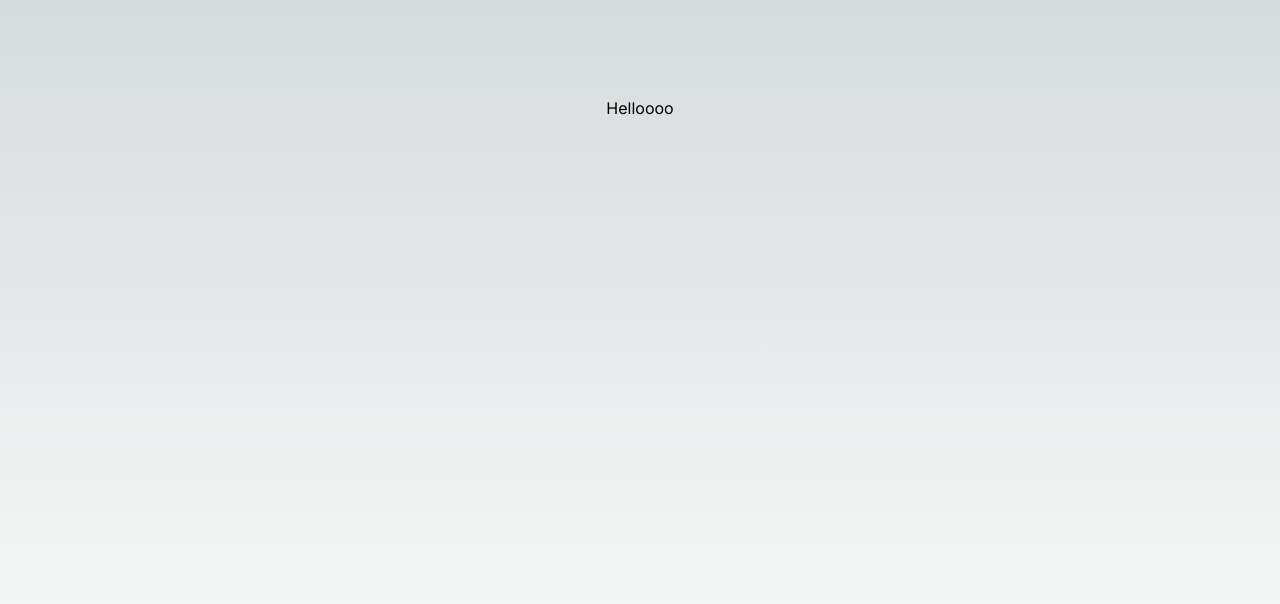
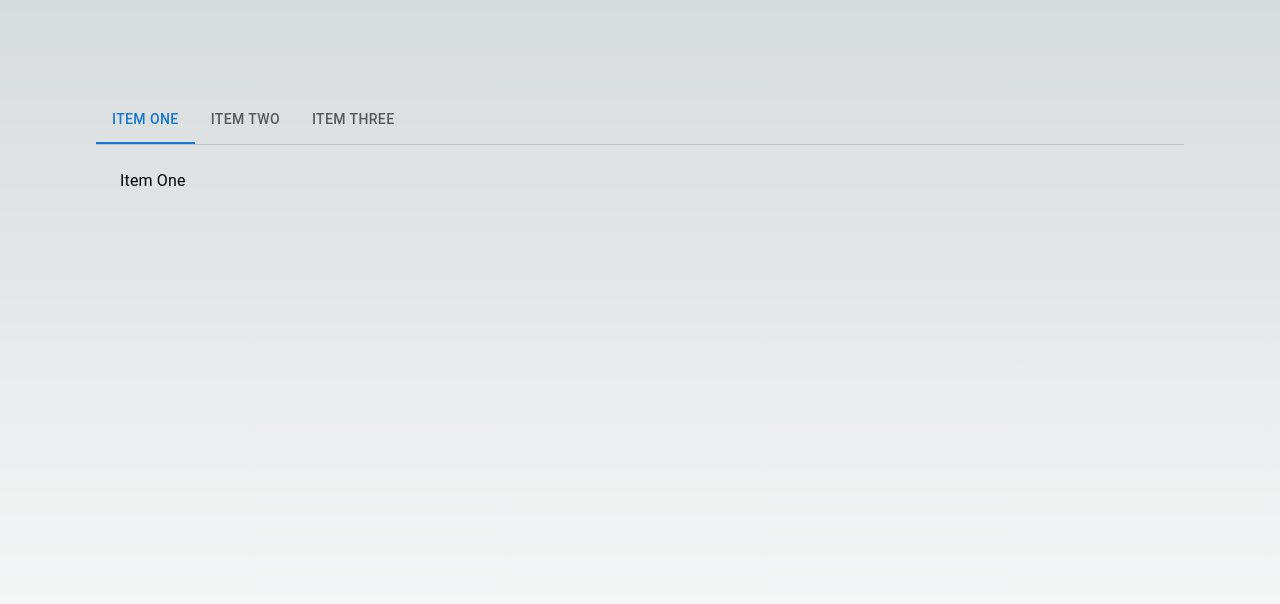
Before and after one commit to NabilKhattab37/Spending-Tracker, a Next.js app: page / in a window 1280 px wide. Shown: the top 604 px of the page. Built offline with nearby package versions, Linux system fonts and the light colour scheme.

Commit message:
testing stuff

```diff
--- a/package.json
+++ b/package.json
@@ -9,11 +9,16 @@
     "lint": "next lint"
   },
   "dependencies": {
+    "@emotion/react": "^11.11.1",
+    "@emotion/styled": "^11.11.0",
+    "@mui/icons-material": "^5.14.9",
+    "@mui/material": "^5.14.10",
     "autoprefixer": "10.4.16",
     "eslint": "8.50.0",
     "eslint-config-next": "13.5.2",
     "next": "13.5.2",
     "postcss": "8.4.30",
+    "prop-types": "^15.8.1",
     "react": "18.2.0",
     "react-dom": "18.2.0",
     "tailwindcss": "3.3.3"
--- /dev/null
+++ b/src/app/(Pages)/Dashboard/RecipeReviewCard.js
@@ -0,0 +1,68 @@
+import * as React from 'react';
+import PropTypes from 'prop-types';
+import Tabs from '@mui/material/Tabs';
+import Tab from '@mui/material/Tab';
+import Typography from '@mui/material/Typography';
+import Box from '@mui/material/Box';
+
+function CustomTabPanel(props) {
+    const { children, value, index, ...other } = props;
+
+    return (
+        <div
+            role="tabpanel"
+            hidden={value !== index}
+            id={`simple-tabpanel-${index}`}
+            aria-labelledby={`simple-tab-${index}`}
+            {...other}
+        >
+            {value === index && (
+                <Box sx={{ p: 3 }}>
+                    <Typography>{children}</Typography>
+                </Box>
+            )}
+        </div>
+    );
+}
+
+CustomTabPanel.propTypes = {
+    children: PropTypes.node,
+    index: PropTypes.number.isRequired,
+    value: PropTypes.number.isRequired,
+};
+
+function a11yProps(index) {
+    return {
+        id: `simple-tab-${index}`,
+        'aria-controls': `simple-tabpanel-${index}`,
+    };
+}
+
+export default function BasicTabs() {
+    const [value, setValue] = React.useState(0);
+
+    const handleChange = (event, newValue) => {
+        setValue(newValue);
+    };
+
+    return (
+        <Box sx={{ width: '100%' }}>
+            <Box sx={{ borderBottom: 1, borderColor: 'divider' }}>
+                <Tabs value={value} onChange={handleChange} aria-label="basic tabs example">
+                    <Tab label="Item One" {...a11yProps(0)} />
+                    <Tab label="Item Two" {...a11yProps(1)} />
+                    <Tab label="Item Three" {...a11yProps(2)} />
+                </Tabs>
+            </Box>
+            <CustomTabPanel value={value} index={0}>
+                Item One
+            </CustomTabPanel>
+            <CustomTabPanel value={value} index={1}>
+                Item Two
+            </CustomTabPanel>
+            <CustomTabPanel value={value} index={2}>
+                Item Three
+            </CustomTabPanel>
+        </Box>
+    );
+}
--- a/src/app/(Pages)/Dashboard/page.js
+++ b/src/app/(Pages)/Dashboard/page.js
@@ -1,10 +1,10 @@
+'use client'
 import react from "react";
+import RecipeReviewCard from "@/app/(Pages)/Dashboard/RecipeReviewCard";
 
 const page =()=> {
     return(
-        <h1>
-            Helloooo
-        </h1>
+        <RecipeReviewCard></RecipeReviewCard>
     )
 }
 
```
Also changed, not shown: 1 other file (tests, documents, lock files or other folders).
